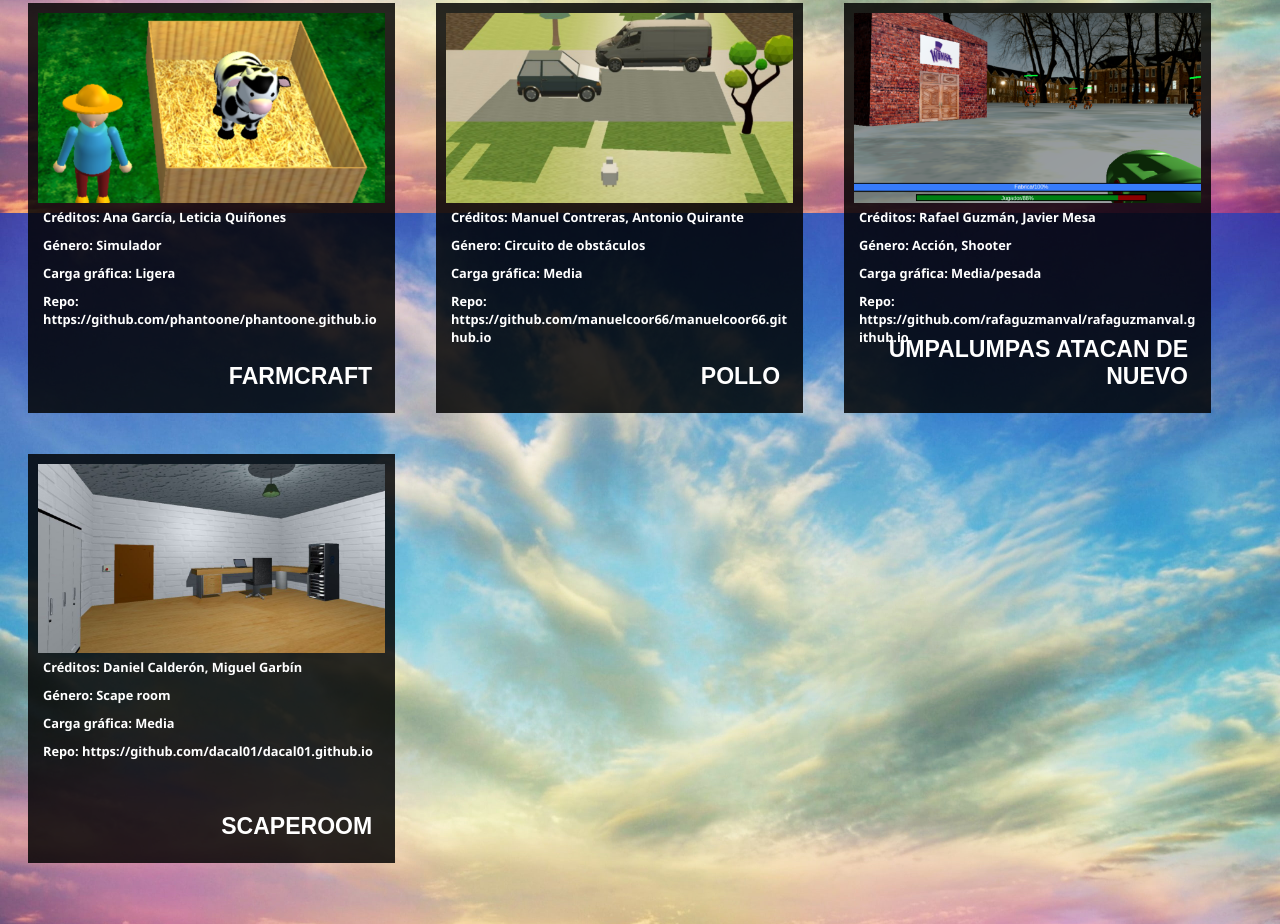
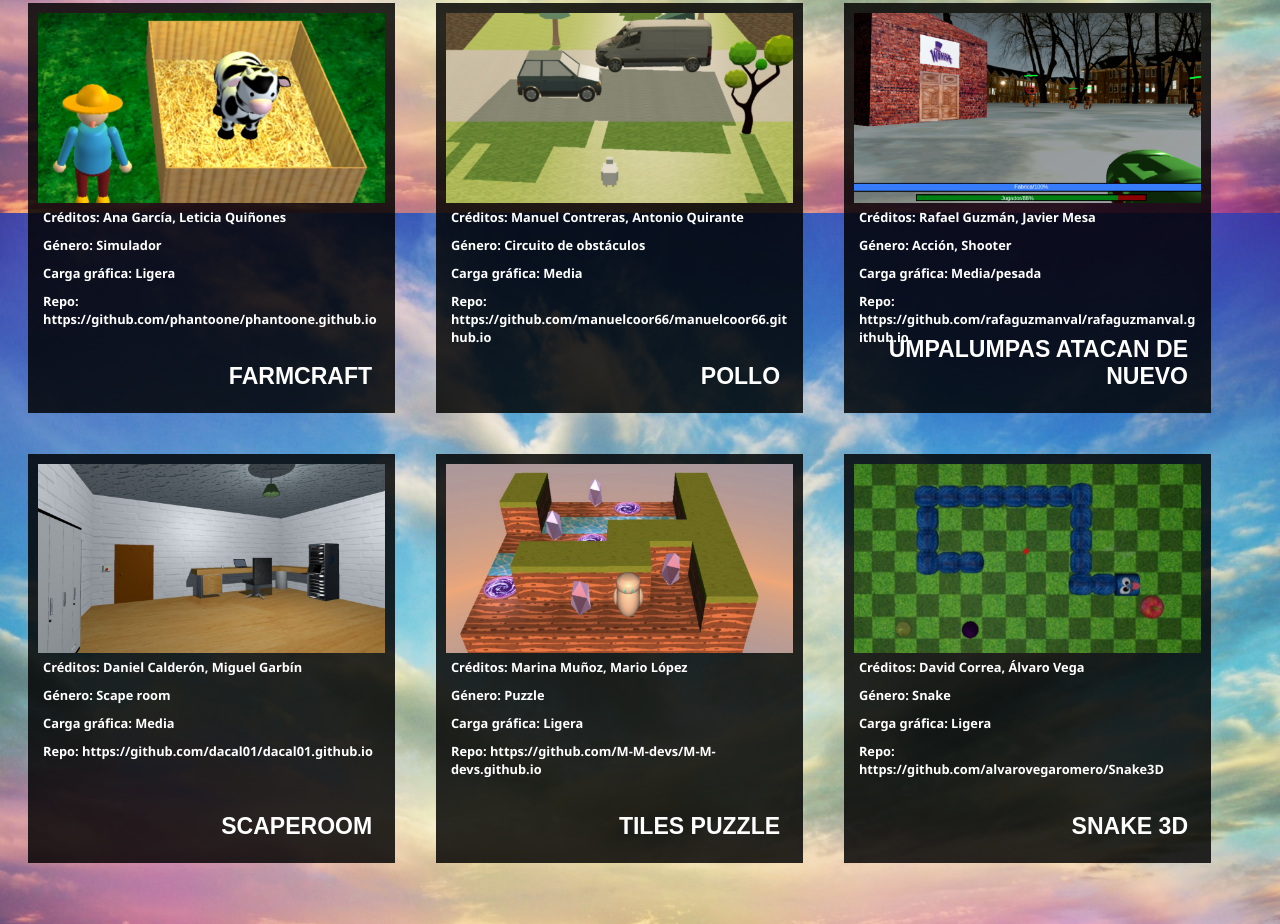
Before and after one commit to FINNO51/SG_COLLAB, a website: page dist/index.html in a window 1280 px wide. Shown: the part 587-1511 px from the top of the page. Drawn offline with Linux system fonts and the light colour scheme.

Commit message:
And another one

```diff
--- a/dist/index.html
+++ b/dist/index.html
@@ -79,6 +79,22 @@
         <a class="data">Repo: https://github.com/dacal01/dacal01.github.io</a>
         <a class="name">SCAPEROOM</a>
       </div>
+      <div class="column" onclick="location.href='https://M-M-devs.github.io';" style="cursor: pointer;">
+        <img class="data" src="imgs/tilespuzzle.png" alt="tilespuzzle"/>
+        <a class="data">Créditos: Marina Muñoz, Mario López</a>
+        <a class="data">Género: Puzzle</a>
+        <a class="data">Carga gráfica: Ligera </a>
+        <a class="data">Repo: https://github.com/M-M-devs/M-M-devs.github.io</a>
+        <a class="name">TILES PUZZLE</a>
+      </div>
+      <div class="column" onclick="location.href='https://alvarovegaromero.github.io/Snake3D';" style="cursor: pointer;">
+        <img class="data" src="imgs/snake.png" alt="snake"/>
+        <a class="data">Créditos: David Correa, Álvaro Vega</a>
+        <a class="data">Género: Snake</a>
+        <a class="data">Carga gráfica: Ligera </a>
+        <a class="data">Repo: https://github.com/alvarovegaromero/Snake3D</a>
+        <a class="name">SNAKE 3D</a>
+      </div>
     </div>
   </nav>
 
```
Also changed, not shown: dist/imgs/snake.png (added), dist/imgs/tilespuzzle.png (added).
